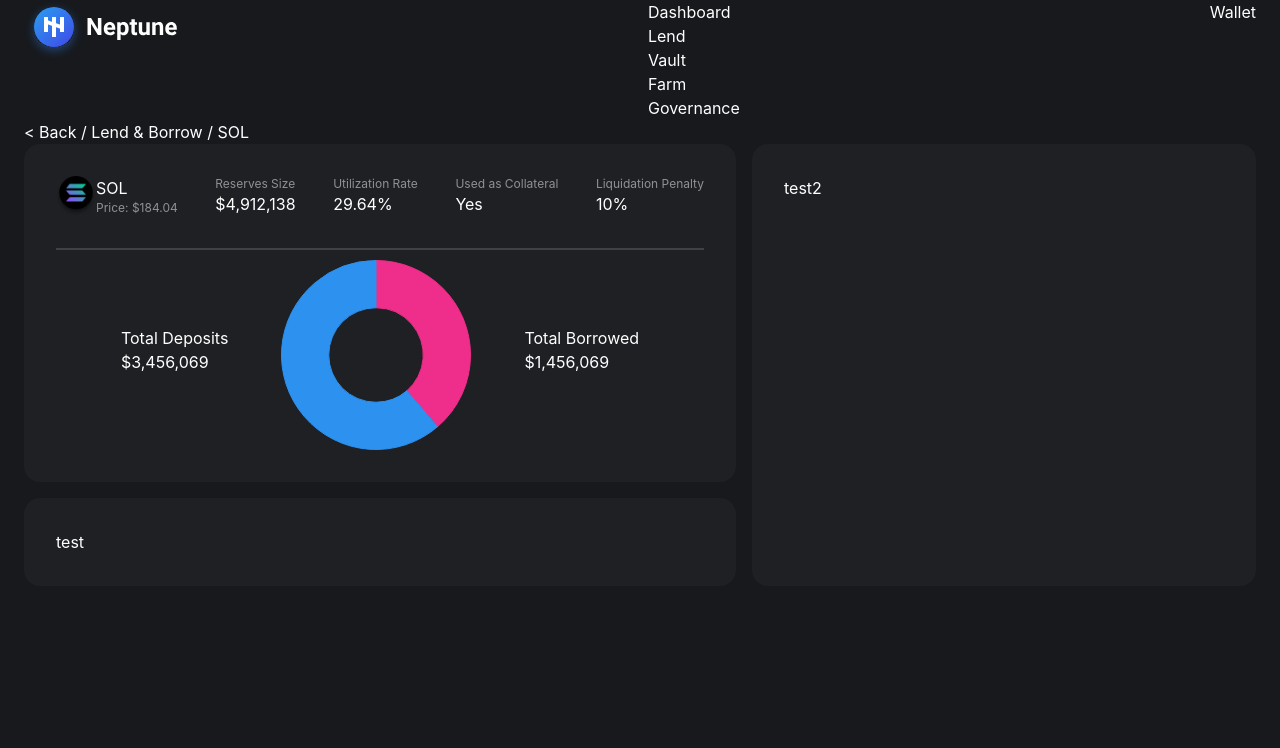
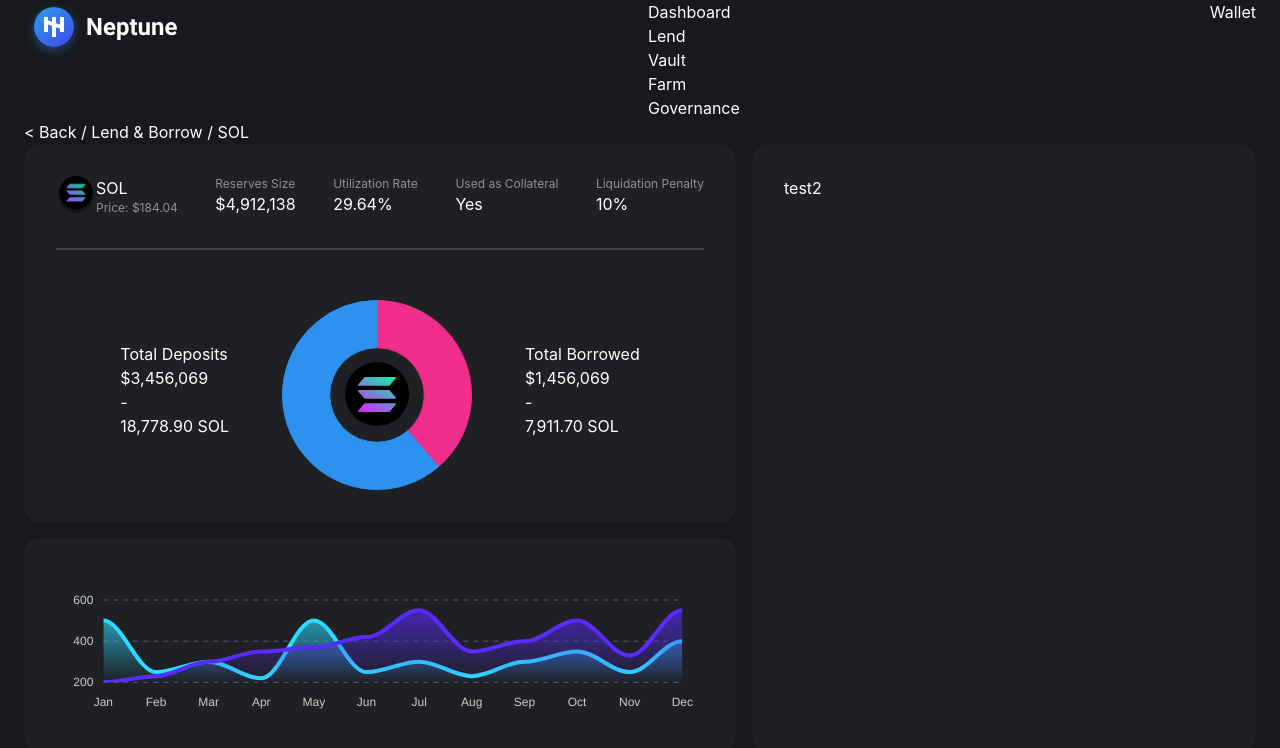
Before and after one commit to HollandPleskac/Neptune-Dapp, a Next.js app in the folder frontend_ui/: page / in a window 1280 px wide. Shown: the top 748 px of the page. Built offline with nearby package versions, Linux system fonts and the light colour scheme.

Commit message:
history chart with apexcharts

```diff
--- /dev/null
+++ b/frontend_ui/assets/SolLogo.tsx
@@ -0,0 +1,33 @@
+type Props = {
+  [key: string]: any
+}
+const SvgComponent = (props: Props) => (
+<svg width="64" height="64" viewBox="0 0 64 64" fill="none" xmlns="http://www.w3.org/2000/svg" {...props}>
+<rect width="64" height="64" rx="32" fill="black"/>
+<g clipPath="url(#clip0_277_990)">
+<path d="M19.1725 41.7132C19.4018 41.4437 19.7171 41.2865 20.0515 41.2865H50.3789C50.9331 41.2865 51.2102 42.0725 50.8184 42.5329L44.8275 49.5733C44.5982 49.8428 44.2828 50 43.9484 50H13.621C13.0669 50 12.7898 49.214 13.1815 48.7536L19.1725 41.7132Z" fill="url(#paint0_linear_277_990)"/>
+<path d="M19.1724 15.4267C19.4113 15.1572 19.7266 15 20.0515 15H50.3788C50.933 15 51.2101 15.786 50.8184 16.2464L44.8274 23.2868C44.5981 23.5563 44.2828 23.7135 43.9484 23.7135H13.621C13.0668 23.7135 12.7897 22.9275 13.1815 22.4671L19.1724 15.4267Z" fill="url(#paint1_linear_277_990)"/>
+<path d="M44.8275 28.4858C44.5982 28.2163 44.2828 28.0591 43.9484 28.0591H13.621C13.0669 28.0591 12.7898 28.8451 13.1815 29.3055L19.1725 36.3459C19.4018 36.6154 19.7171 36.7726 20.0515 36.7726H50.3789C50.9331 36.7726 51.2102 35.9866 50.8184 35.5262L44.8275 28.4858Z" fill="url(#paint2_linear_277_990)"/>
+</g>
+<defs>
+<linearGradient id="paint0_linear_277_990" x1="47.4818" y1="10.7942" x2="20.6824" y2="54.4741" gradientUnits="userSpaceOnUse">
+<stop stopColor="#00FFA3"/>
+<stop offset="1" stopColor="#DC1FFF"/>
+</linearGradient>
+<linearGradient id="paint1_linear_277_990" x1="38.3042" y1="5.16346" x2="11.5048" y2="48.8434" gradientUnits="userSpaceOnUse">
+<stop stopColor="#00FFA3"/>
+<stop offset="1" stopColor="#DC1FFF"/>
+</linearGradient>
+<linearGradient id="paint2_linear_277_990" x1="42.8638" y1="7.96098" x2="16.0644" y2="51.6409" gradientUnits="userSpaceOnUse">
+<stop stopColor="#00FFA3"/>
+<stop offset="1" stopColor="#DC1FFF"/>
+</linearGradient>
+<clipPath id="clip0_277_990">
+<rect width="38" height="35" fill="white" transform="translate(13 15)"/>
+</clipPath>
+</defs>
+</svg>
+
+)
+
+export default SvgComponent
--- /dev/null
+++ b/frontend_ui/components/LendAndBorrow/Stats/BottomDetails/index.tsx
@@ -0,0 +1,98 @@
+import LineChart from './../../../common/LineChart';
+
+const lineChartDataDashboard = [
+  {
+    name: "Mobile app testsets",
+    data: [500, 250, 300, 220, 500, 250, 300, 230, 300, 350, 250, 400],
+  },
+  {
+    name: "Websites",
+    data: [200, 230, 300, 350, 370, 420, 550, 350, 400, 500, 330, 550],
+  },
+];
+
+const lineChartOptionsDashboard = {
+  chart: {
+    toolbar: {
+      show: false,
+    },
+  },
+  tooltip: {
+    theme: "dark",
+  },
+  dataLabels: {
+    enabled: false,
+  },
+  stroke: {
+    curve: "smooth",
+  },
+  xaxis: {
+    categories: [
+      "Jan",
+      "Feb",
+      "Mar",
+      "Apr",
+      "May",
+      "Jun",
+      "Jul",
+      "Aug",
+      "Sep",
+      "Oct",
+      "Nov",
+      "Dec",
+    ],
+    labels: {
+      style: {
+        colors: "#c8cfca",
+        fontSize: "12px",
+      },
+    },
+    axisBorder: {
+      show: false,
+    },
+    axisTicks: {
+      show: false,
+    },
+  },
+  yaxis: {
+    labels: {
+      style: {
+        colors: "#c8cfca",
+        fontSize: "12px",
+      },
+    },
+  },
+  legend: {
+    show: false,
+  },
+  grid: {
+    strokeDashArray: 5,
+    borderColor: "#56577A"
+  },
+  fill: {
+    type: "gradient",
+    gradient: {
+      shade: "dark",
+      type: "vertical",
+      shadeIntensity: 0,
+      gradientToColors: undefined, // optional, if not defined - uses the shades of same color in series
+      inverseColors: true,
+      opacityFrom: 0.8,
+      opacityTo: 0,
+      stops: [],
+    },
+    colors: ["#2CD9FF", "#582CFF"],
+  },
+  colors: ["#2CD9FF", "#582CFF"],
+};
+
+const BottomDetails = () => {
+  return (
+    <LineChart
+      lineChartData={lineChartDataDashboard}
+      lineChartOptions={lineChartOptionsDashboard}
+    />
+  )
+}
+
+export default BottomDetails
--- /dev/null
+++ b/frontend_ui/components/LendAndBorrow/Stats/TopDetails/DonutGraph/donutGraph.module.scss
@@ -0,0 +1,13 @@
+.neptune-donut-graph {
+  &__sol-logo {
+    position: absolute;
+    width: 64px;
+    position: absolute;
+    margin-left: auto;
+    margin-right: auto;
+    left: 0;
+    right: 0;
+    text-align: center;
+    top: 36%;
+  }
+}
--- a/frontend_ui/components/LendAndBorrow/Stats/TopDetails/DonutGraph/index.tsx
+++ b/frontend_ui/components/LendAndBorrow/Stats/TopDetails/DonutGraph/index.tsx
@@ -1,6 +1,8 @@
 import React from 'react';
 import { Chart as ChartJS, ArcElement, Tooltip, Legend } from 'chart.js';
 import { Doughnut } from 'react-chartjs-2';
+import SolLogo from './../../../../../assets/SolLogo';
+import styles from './donutGraph.module.scss';
 
 ChartJS.register(ArcElement, Tooltip, Legend);
 
@@ -25,7 +27,8 @@
 
 const DonutGraph = () => {
   return (
-    <div style={{width: '200px'}}>
+    <div style={{width: '200px', position: 'relative'}}>
+      <SolLogo className={styles['neptune-donut-graph__sol-logo']} />
       <Doughnut data={data} width={200} height={200} options={{maintainAspectRatio: false}} />
     </div>
   )
--- a/frontend_ui/components/LendAndBorrow/Stats/TopDetails/index.tsx
+++ b/frontend_ui/components/LendAndBorrow/Stats/TopDetails/index.tsx
@@ -8,15 +8,19 @@
 
       <hr className={styles['neptune-top-details__hr']} />
 
-      <div style={{position: 'relative', display: 'flex', margin: '0 auto', alignItems:'center'}}>
+      <div className={styles['neptune-top-details__graph-wrapper']}>
         <div style={{marginRight: '3rem'}}>
           Total Deposits <br />
-          $3,456,069
+          $3,456,069 <br />
+          - <br />
+          18,778.90 SOL
         </div>
         <DonutGraph />
         <div style={{marginLeft: '3rem'}}>
           Total Borrowed <br />
-          $1,456,069
+          $1,456,069 <br />
+          - <br />
+          7,911.70 SOL
         </div>
       </div>
     </div>
--- a/frontend_ui/components/LendAndBorrow/Stats/TopDetails/topDetails.module.scss
+++ b/frontend_ui/components/LendAndBorrow/Stats/TopDetails/topDetails.module.scss
@@ -4,4 +4,12 @@
     @apply w-full;
     @apply mt-8;
   }
+  &__graph-wrapper {
+    @apply relative;
+    @apply flex;
+    @apply my-0;
+    @apply mx-auto;
+    @apply items-center;
+    @apply mt-10;
+  }
 }
--- a/frontend_ui/components/LendAndBorrow/Stats/index.tsx
+++ b/frontend_ui/components/LendAndBorrow/Stats/index.tsx
@@ -1,11 +1,17 @@
+import dynamic from 'next/dynamic';
 import TopDetails from './TopDetails'
+
+const BottomDetailsNoSSR = dynamic(
+  () => import('./BottomDetails'),
+  { ssr: false }
+)
 
 const LendAndBorrowStats = () => {
   return (
     <div className="w-dashboardLeft rounded-2xl flex flex-col">
       <TopDetails />
       <div className="bg-dark-secondary rounded-2xl mt-4 p-8">
-        test
+        <BottomDetailsNoSSR />
       </div>
     </div>
   )
--- /dev/null
+++ b/frontend_ui/components/common/LineChart/index.tsx
@@ -0,0 +1,30 @@
+import ReactApexChart from "react-apexcharts";
+
+const LineChart = ({ lineChartOptions, lineChartData }: Props) => {
+
+  return (
+    <>
+      {
+        (typeof window !== 'undefined') &&
+          <ReactApexChart
+            options={lineChartOptions}
+            series={lineChartData}
+            type='area'
+            width='100%'
+            height='100%'
+          />
+      }
+    </>
+  )
+}
+
+type Props = {
+  lineChartOptions: {
+    [key:string]: any
+  },
+  lineChartData:{
+    [key:string]: any
+  }[]
+}
+
+export default LineChart
--- a/frontend_ui/package.json
+++ b/frontend_ui/package.json
@@ -8,9 +8,11 @@
     "lint": "next lint"
   },
   "dependencies": {
+    "apexcharts": "^3.33.0",
     "chart.js": "^3.7.0",
     "next": "12.0.8",
     "react": "17.0.2",
+    "react-apexcharts": "^1.3.9",
     "react-chartjs-2": "^4.0.1",
     "react-dom": "17.0.2",
     "tailwindcss": "^3.0.15"
```
Also changed, not shown: frontend_ui/assets/sol_logo.svg (added), frontend_ui/pages/_app.tsx (line endings or trailing spaces), 1 other file (tests, documents, lock files or other folders).
